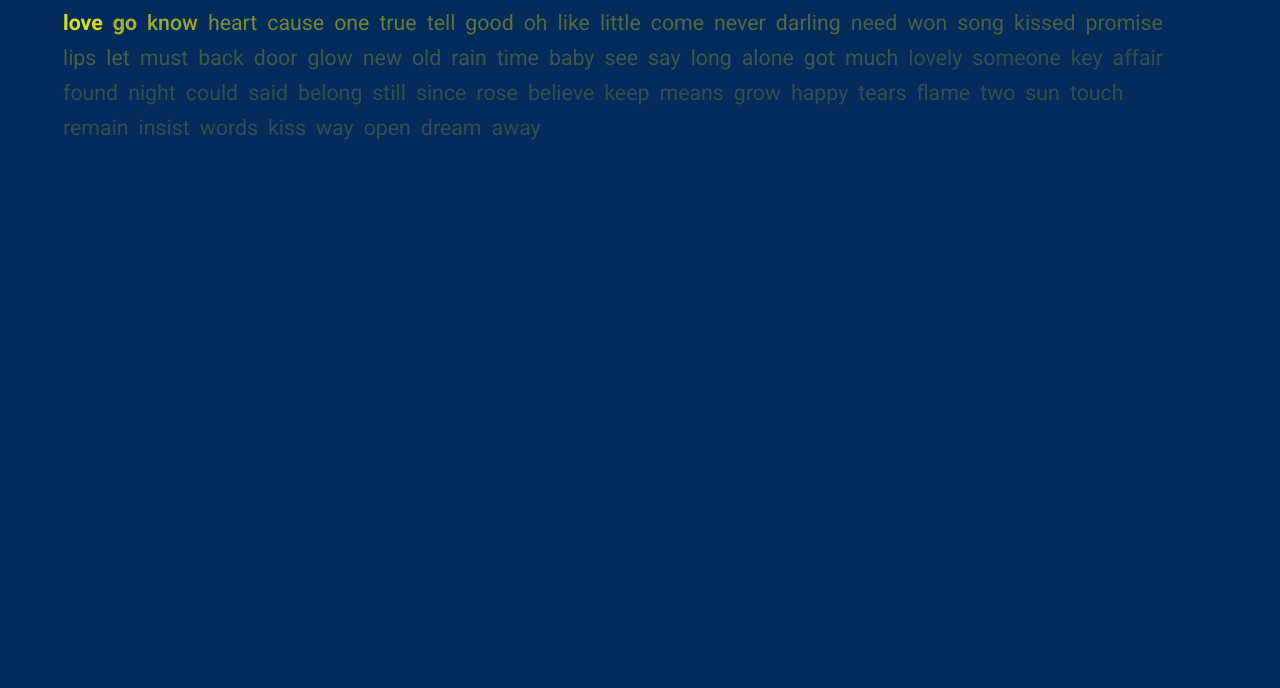
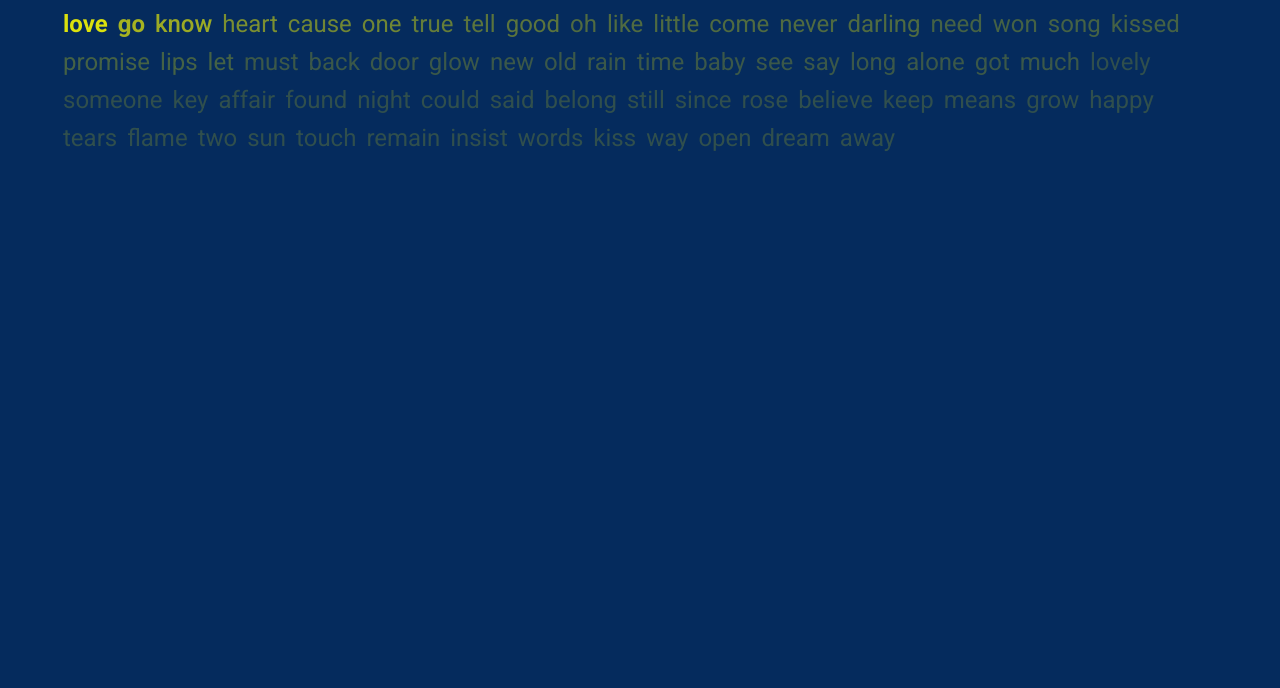
Before and after one commit to stepjue/billboard-data, a plain HTML site: page index.html in a window 1280 px wide. Shown: the part 112-800 px from the top of the page. Drawn offline with nearby package versions, Linux system fonts and the light colour scheme.

Commit message:
changed font size to em

```diff
--- a/style.css
+++ b/style.css
@@ -23,6 +23,6 @@ div.word {
    float: left;
    align: center;
    padding: 5px;
-   font-size: 16pt;
+   font-size: 1.5em;
    color: #fff;
 }
```
